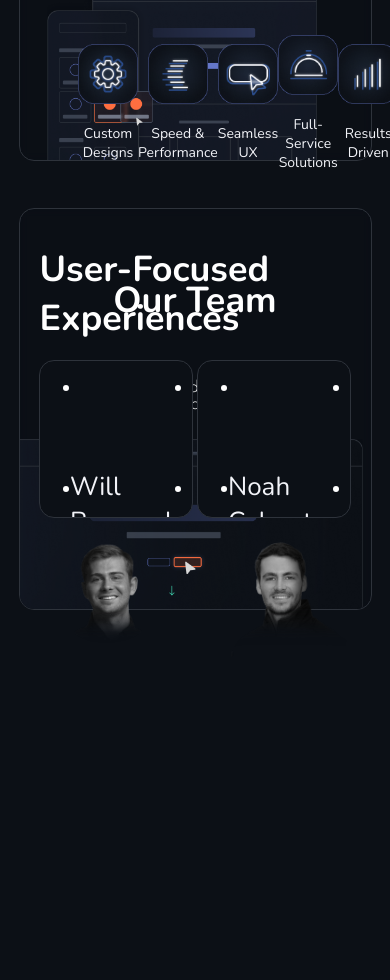
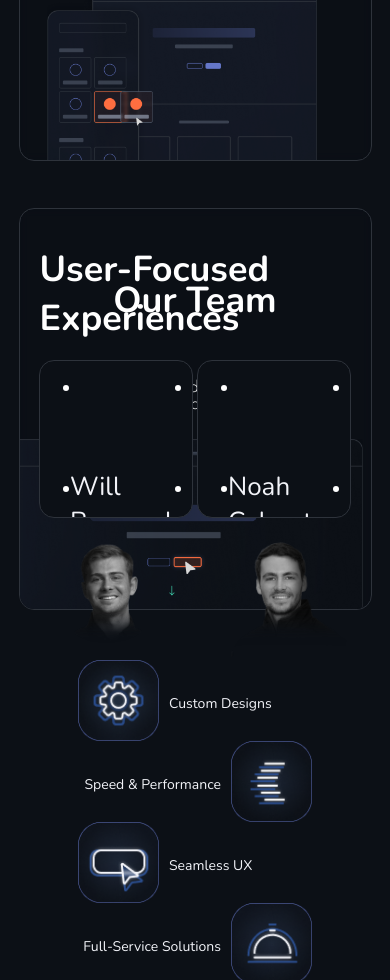
Before and after one commit to WillCBurroughs/bcsolutions, a React (Create React App) app: page / in a window 390 px wide. Shown: the part 1640-2620 px from the top of the page. Built offline with nearby package versions, Linux system fonts and the light colour scheme.

Commit message:
Fixed alignments on icons mobile

```diff
--- a/src/App.js
+++ b/src/App.js
@@ -9,7 +9,7 @@ import GetStarted from './components/atoms/GetStarted';
 import CreateArea from './components/molecules/CreateArea';
 import BenefitsHeader from './components/atoms/BenefitsHeader';
 import BenefitsDisplay from './components/organisms/BenefitsDisplay';
-import DesktopIconHolder from './components/molecules/DesktopIconHolder';
+import IconHolder from './components/organisms/IconHolder';
 import OurTeam from './components/atoms/OurTeam';
 import OurTeamDesktop from './components/molecules/OurTeamDesktop';
 import ServicesWeOffer from './components/atoms/ServicesWeOffer';
@@ -40,7 +40,7 @@ function App() {
         <CreateArea/>
         <BenefitsHeader/>
         <BenefitsDisplay/>
-        <DesktopIconHolder/>
+        <IconHolder/>
         <OurTeam/>
         <OurTeamDesktop/>
         <ServicesWeOffer/>
--- /dev/null
+++ b/src/components/atoms/ItemComponentMobile.js
@@ -0,0 +1,27 @@
+import React from 'react';
+import '../../index.css'
+
+function ItemComponentMobile(props) {
+    if(props.orientation == "right"){
+        return (
+        <div className='ItemComponentMobileRight'>
+            <h3 className='ItemHeader'>
+                {props.headerText}
+            </h3>
+            <img src = {props.imageSRC} className= {props.imageClass} alt=""/>
+        </div>
+        )
+    }
+    else {
+        return(
+        <div className='ItemComponentMobile'>
+            <img src = {props.imageSRC} className= {props.imageClass} alt=""/>
+            <h3 className='ItemHeader'>
+                {props.headerText}
+            </h3>
+        </div>
+        )
+    }
+}
+
+export default ItemComponentMobile;
--- /dev/null
+++ b/src/components/molecules/MobileIconHolder.js
@@ -0,0 +1,24 @@
+import React from 'react';
+import '../../index.css';
+import ItemComponentMobile from '../atoms/ItemComponentMobile';
+import CustomDesign from '../../images/CustomDesigns.png';
+import SpeedPerformance from '../../images/SpeedPerformance.png';
+import SeamlessUI from '../../images/SeamlessUI.png'
+import FullService from '../../images/FullService.png'
+import ResultsDriven from '../../images/ResultsDriven.png'
+import ClearCommunication from '../../images/ClearCommunitcation.png'
+
+function MobileIconHolder() {
+  return (
+    <div className='MobileIconHolder'>
+        <ItemComponentMobile imageSRC={CustomDesign} imageClass= "holdImageMobile" headerText = "Custom Designs"/>
+        <ItemComponentMobile imageSRC={SpeedPerformance} imageClass="holdImageMobile" headerText = "Speed & Performance" orientation = "right"/>
+        <ItemComponentMobile imageSRC={SeamlessUI} imageClass="holdImageMobile" headerText = "Seamless UX"/>
+        <ItemComponentMobile imageSRC={FullService} imageClass="holdImageMobile" headerText = "Full-Service Solutions" orientation = "right"/>
+        <ItemComponentMobile imageSRC={ResultsDriven} imageClass="holdImageMobile" headerText = "Results Driven"/>
+        <ItemComponentMobile imageSRC={ClearCommunication} imageClass="holdImageMobile" headerText = "Clear Communication" orientation = "right"/>
+    </div>
+  );
+}
+
+export default MobileIconHolder;
--- /dev/null
+++ b/src/components/organisms/IconHolder.js
@@ -0,0 +1,17 @@
+import '../../App.css';
+import useWindowSize from '../../hooks/UseWindowSize';
+import DesktopIconHolder from '../molecules/DesktopIconHolder';
+import MobileIconHolder from '../molecules/MobileIconHolder';
+
+
+function IconHolder() {
+    const isMobile = useWindowSize();
+
+    return (
+        <>
+            {isMobile ? <MobileIconHolder /> : <DesktopIconHolder />}
+        </>
+    );
+}
+
+export default IconHolder;
--- a/src/index.css
+++ b/src/index.css
@@ -436,7 +436,7 @@ code {
   width: 100%;
 }
 
-.DesktopIconHolder {
+.DesktopIconHolder, .MobileIconHolder {
   position: absolute;
   top: 1750px;
   height: 100px;
@@ -446,6 +446,12 @@ code {
   display: flex;
   justify-content: space-between;
   padding: 20px;
+}
+
+.MobileIconHolder {
+  position: absolute;
+  flex-direction: column;
+  top: 2350px;
 }
 
 .ItemHeader {
@@ -462,13 +468,30 @@ code {
   width: 60px;
 }
 
-.ItemComponentDesktop {
+.holdImageMobile{
+  height: 81px;
+  width: 81px;
+}
+
+.ItemComponentDesktop, .ItemComponentMobile, .ItemComponentMobileRight {
   display: flex;
   flex-direction: column;
   align-items: center;
   justify-content: center;
   text-align: center;
   height: 100%;
+}
+
+.ItemComponentMobile, .ItemComponentMobileRight{
+  flex-direction: row;
+  width: 100%;
+  align-items: left;
+  justify-content: flex-start;
+  gap: 10px;
+}
+
+.ItemComponentMobileRight{
+  justify-content: flex-end;
 }
 
 .centerAlignOurTeam {
@@ -607,7 +630,7 @@ code {
   width: 33vw;
 }
 
-.centerAlignOurServices {
+.centerAlignOurServices, .centerAlignOurServicesMobile {
   position: absolute;
   top: 2760px;
   display: flex;
```
Also changed, not shown: src/components/atoms/ServicesWeOfferMobile.js (added, +12 -0 lines).
